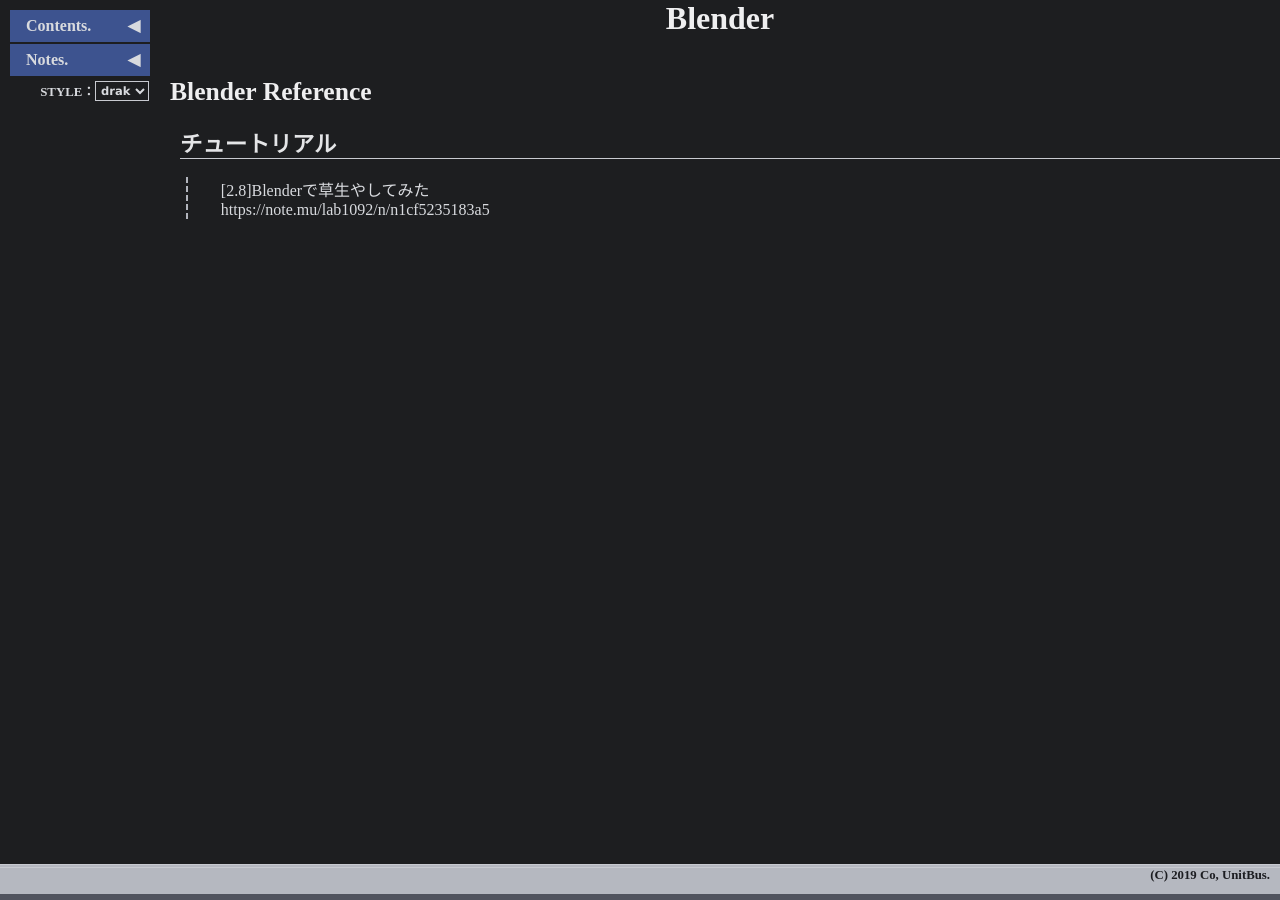
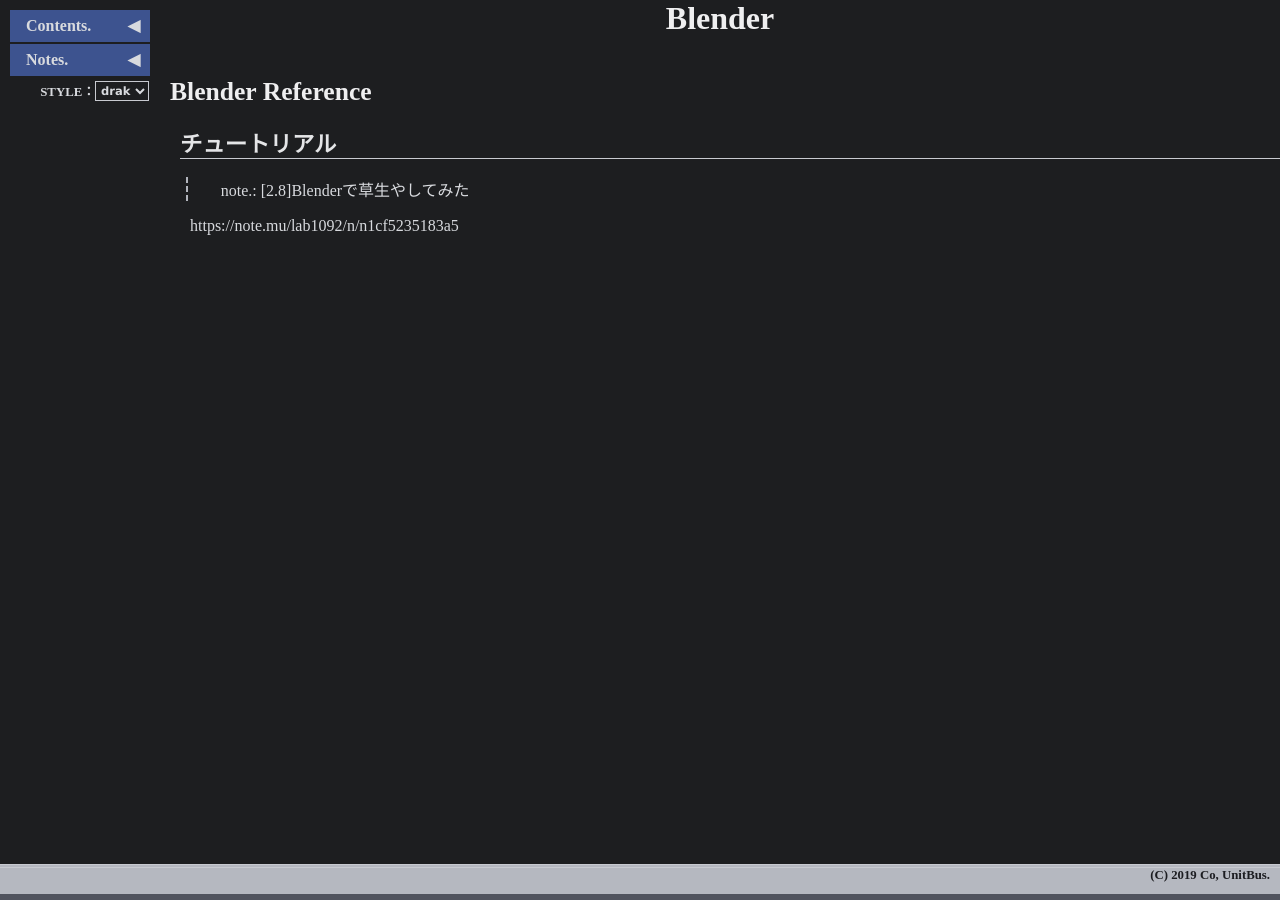
Before and after one commit to unitbus/unitbus.github.io, a Jekyll site: the page built from pages/blender/reference.md, in a window 1280 px wide. Built offline with Jekyll 4.4.1, drawn with Linux system fonts in a browser that asks for light colours; nearby versions of some CDN libraries; a script that is not in the unit is left out.

Commit message:
Update reference.md

```diff
--- a/pages/blender/reference.md
+++ b/pages/blender/reference.md
@@ -7,5 +7,6 @@ title: Blender
 
 ## チュートリアル
 
-> [2.8]Blenderで草生やしてみた
+> note.: [2.8]Blenderで草生やしてみた
+
 https://note.mu/lab1092/n/n1cf5235183a5
```
